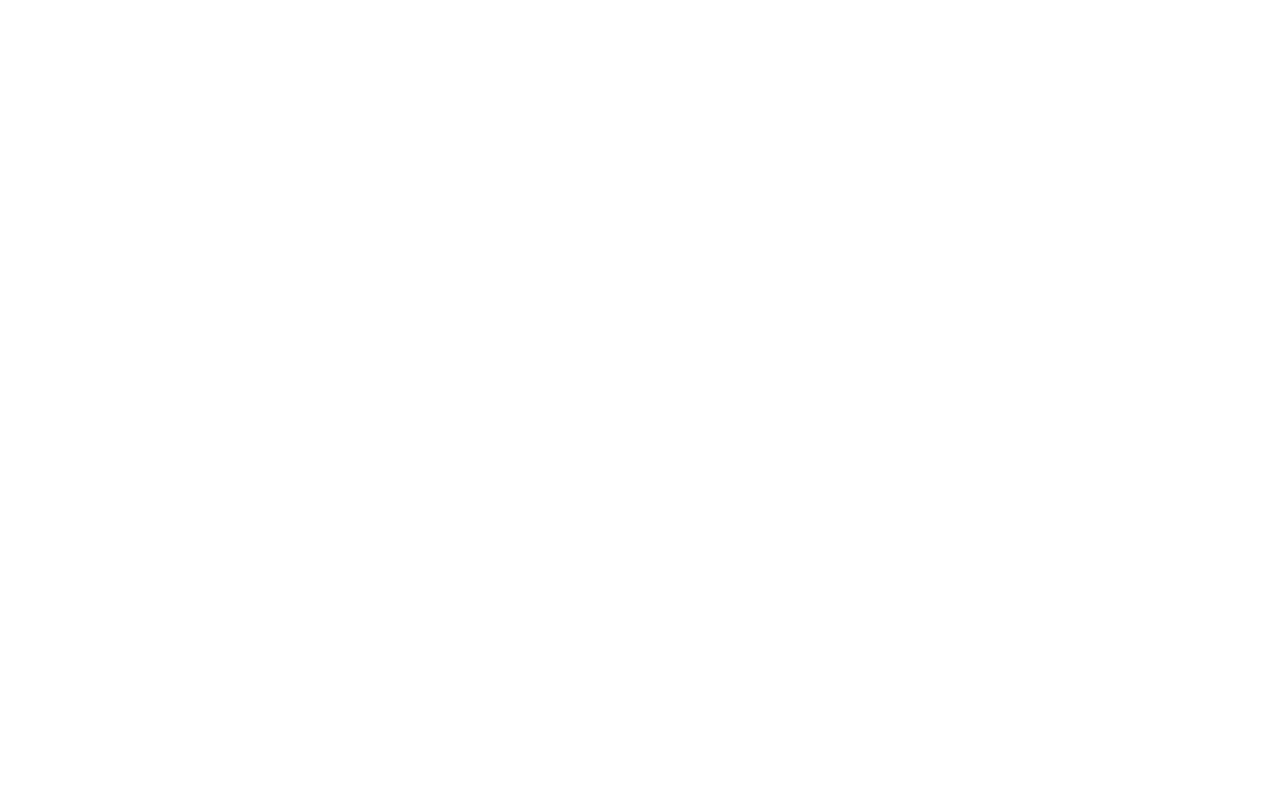
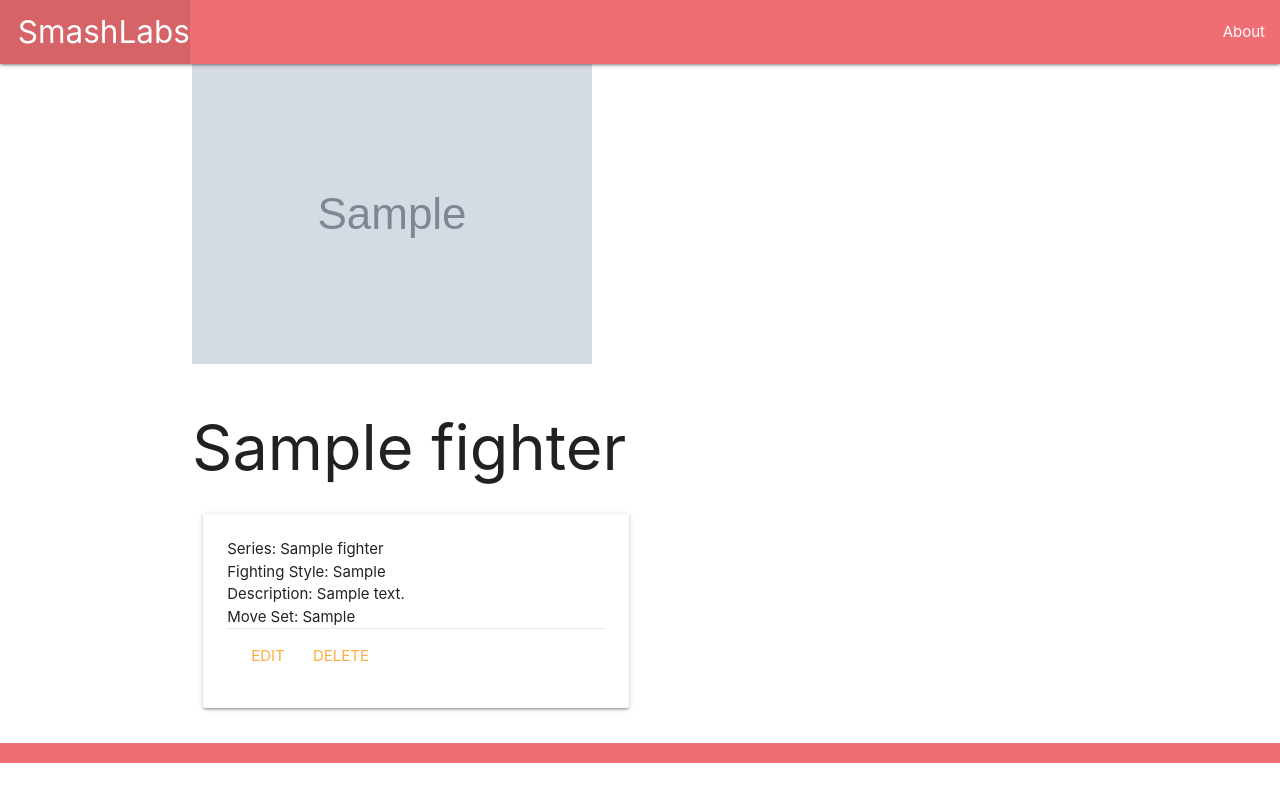
Before and after one commit to Shmiizoid/TEAM-TRIFORCE-SMASHLABS, a Django app: page /fighters/1/ in a window 1280 px wide. Before the commit the page is empty. Run offline with Django 4.2, Linux system fonts and the light colour scheme; tables that the repository leaves empty hold one stand-in row (values such as "Sample post"); grey boxes marked "Sample" are stand-in pictures.

Commit message:
added details

```diff
--- a/SmashLabs/main_app/templates/fighters/detail.html
+++ b/SmashLabs/main_app/templates/fighters/detail.html
@@ -0,0 +1,26 @@
+{% extends 'base.html' %}
+{% block content %}
+
+<img src="{{ fighter.image }}">
+<h1>{{ fighter.name }}</h1>
+<div class="row">
+    <div class="col s6">
+        <div class="card">
+            <div class="card-content">
+                <p>Series: {{ fighter.series_name }}</p>
+                <p>Fighting Style: {{ fighter.fighter_style }}</p>
+                <p>Description: {{ fighter.description }}</p>
+                <p>Move Set: {{ fighter.move_set }}</p>
+
+                <div class="card-action">
+                    <a href="{% url 'fighter_update' fighter.id %}">Edit</a>
+                    <a href="{% url 'fighter_delete' fighter.id %}">Delete</a>
+                </div>
+            </div>
+        </div>
+    </div>
+</div>
+
+
+
+{% endblock %}
--- a/SmashLabs/main_app/templates/home.html
+++ b/SmashLabs/main_app/templates/home.html
@@ -2,7 +2,7 @@
 {% block content %}
 
 <body>
-    <h1></h1>
+    <h1>Home Page</h1>
     <p></p>
 </body>
 
```
Also changed, not shown: SmashLabs/main_app/migrations/0001_initial.py (added).
